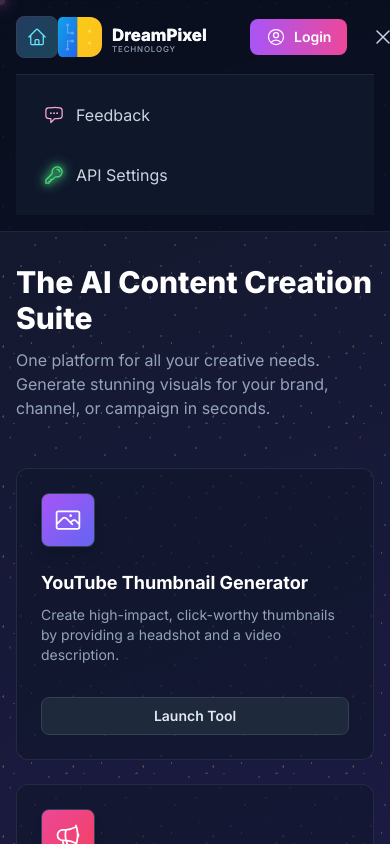
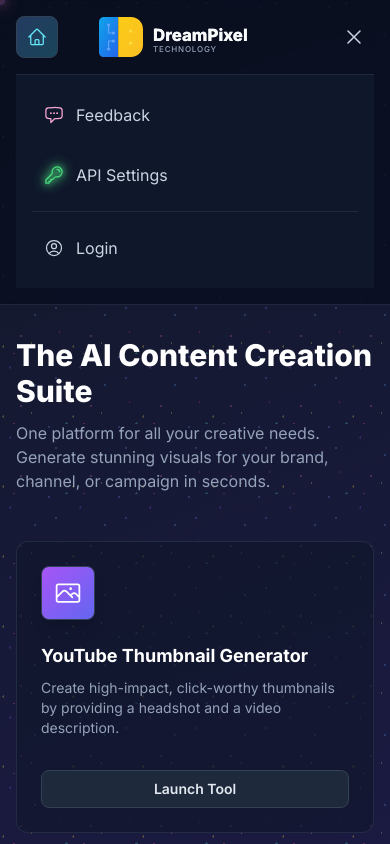
Before and after one commit to dipesh227/dreampixeltechnology, a React (Vite) app: page / in a window 390 px wide. Both pictures are taken after a click on the button 383 px from the left and 37 px from the top of the page. Shown: the top 844 px of the page. Built offline with nearby package versions, Linux system fonts and the light colour scheme; no server answers; the database is empty.

Commit message:
feat(Header): Add logout button and adjust auth UI
Integrates the logout functionality and refactors the authentication display in the Header component. The UI now conditionally renders the UserMenu or Login button based on the session status, with an added visual distinction for the desktop view.

```diff
--- a/components/Header.tsx
+++ b/components/Header.tsx
@@ -39,7 +39,7 @@ const UserMenu: React.FC = () => {
 };
 
 const Header: React.FC<HeaderProps> = ({ onNavigateHome, onOpenSettings, onOpenFeedback, apiKeyStatus, onLogin }) => {
-  const { session } = useAuth();
+  const { session, logout } = useAuth();
   const [isMobileMenuOpen, setIsMobileMenuOpen] = useState(false);
 
   const getKeyIconClassName = () => {
@@ -94,6 +94,7 @@ const Header: React.FC<HeaderProps> = ({ onNavigateHome, onOpenSettings, onOpenF
             </button>
 
             {/* Auth Area */}
+            <div className="hidden sm:block">
               {session ? (
                   <UserMenu />
               ) : (
@@ -104,6 +105,8 @@ const Header: React.FC<HeaderProps> = ({ onNavigateHome, onOpenSettings, onOpenF
                       Login
                   </button>
               )}
+            </div>
+
 
             {/* Mobile Menu Toggle */}
             <div className="lg:hidden ml-2">
@@ -123,6 +126,16 @@ const Header: React.FC<HeaderProps> = ({ onNavigateHome, onOpenSettings, onOpenF
           <button onClick={() => { onOpenSettings(); closeMobileMenu(); }} className="w-full flex items-center gap-3 p-3 text-base rounded-lg text-slate-300 hover:bg-slate-800 transition-colors">
             <HiOutlineKey className={`w-5 h-5 transition-all duration-300 ${getKeyIconClassName()}`}/> API Settings
           </button>
+          <div className="border-t border-slate-800 my-2"></div>
+          {session ? (
+              <button onClick={() => { logout(); closeMobileMenu(); }} className="w-full flex items-center gap-3 p-3 text-base rounded-lg text-slate-300 hover:bg-slate-800 transition-colors">
+                <HiOutlineArrowRightOnRectangle className="w-5 h-5"/> Sign Out
+              </button>
+          ) : (
+             <button onClick={() => { onLogin(); closeMobileMenu(); }} className="w-full flex items-center gap-3 p-3 text-base rounded-lg text-slate-300 hover:bg-slate-800 transition-colors">
+                <HiOutlineUserCircle className="w-5 h-5"/> Login
+              </button>
+          )}
         </div>
       )}
     </header>
```
Lines whose indentation alone changed are shown as unchanged.
